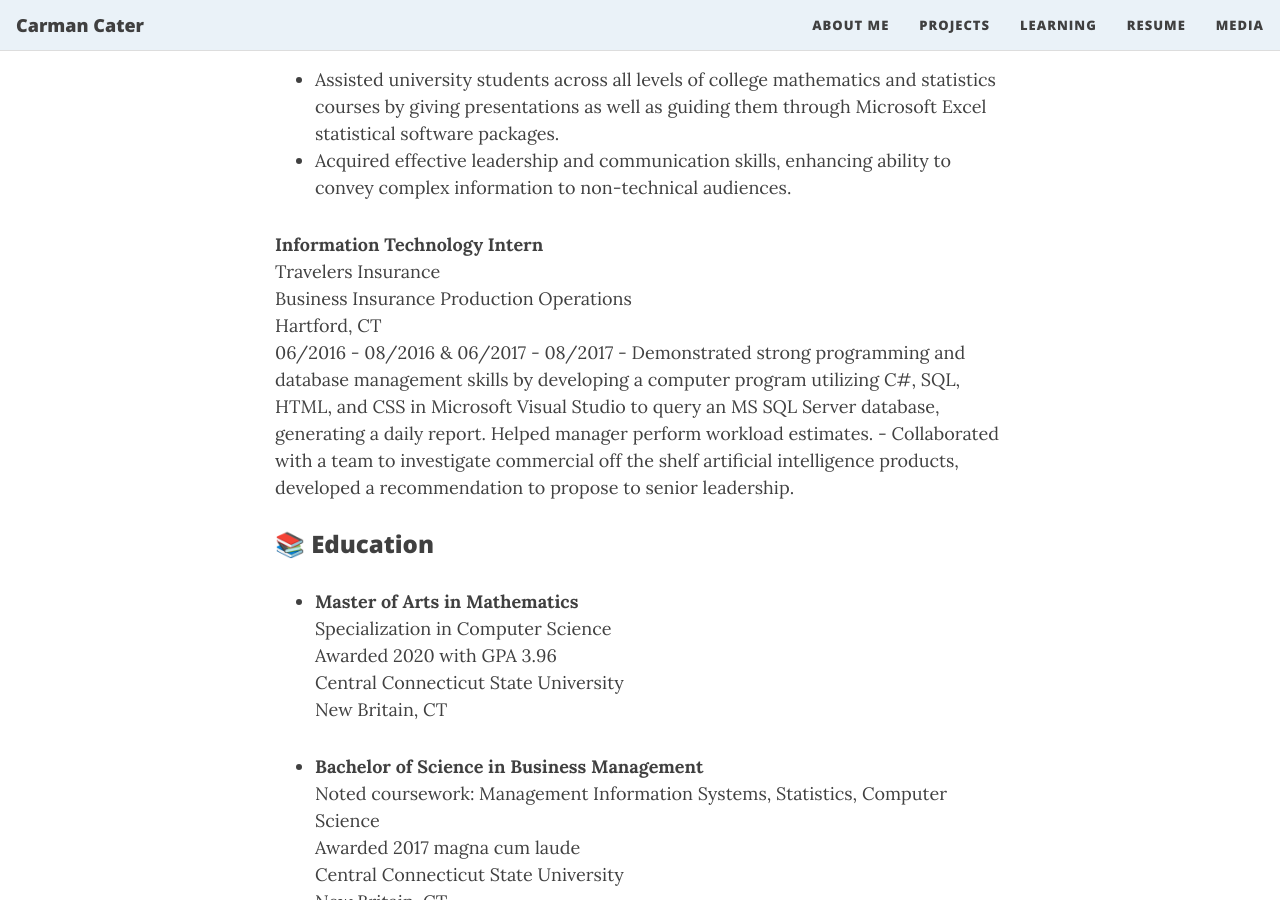
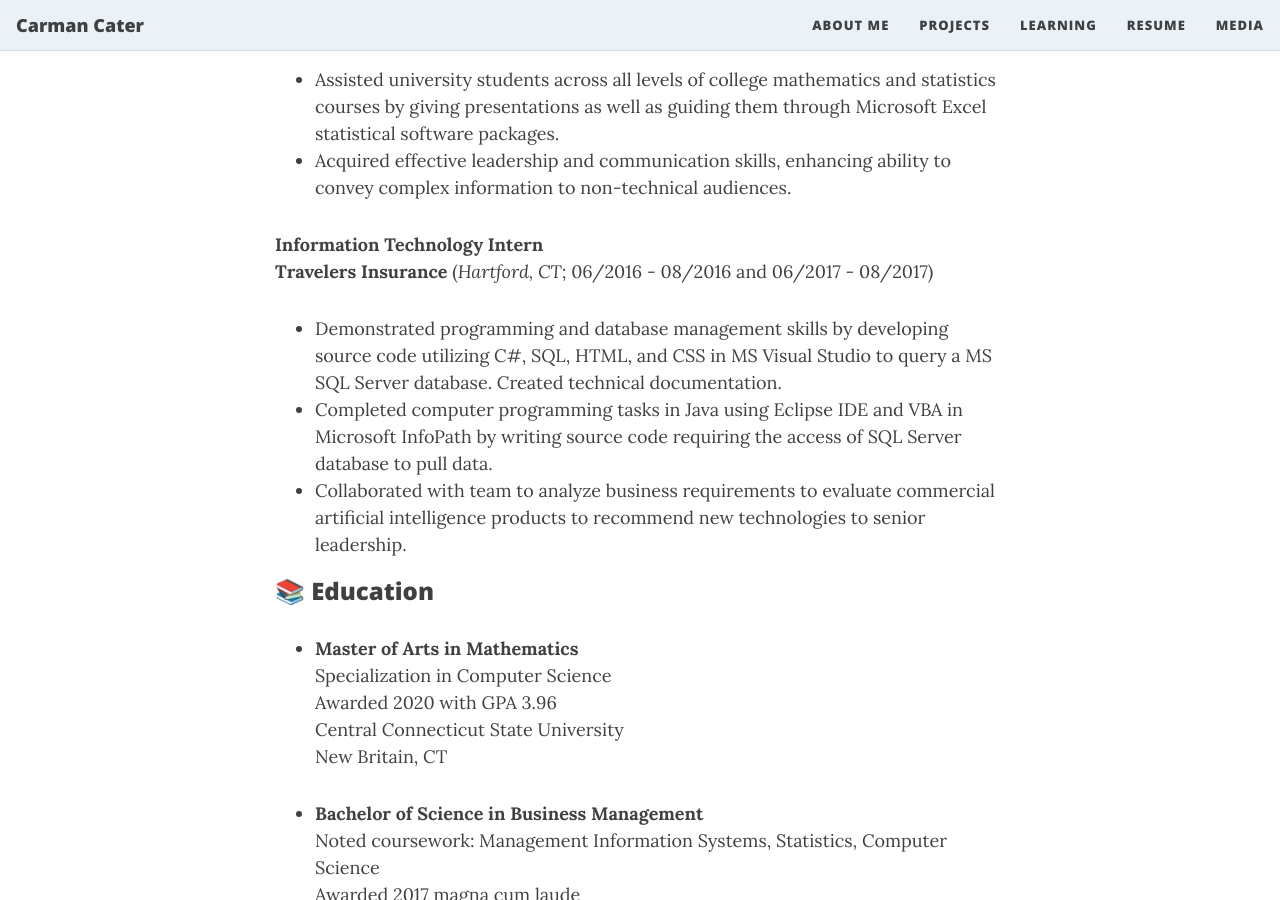
Before and after one commit to carmancater/carmancater.github.io, a Jekyll site: the page built from resume.md, in a window 1280 px wide and 900 px high, scrolled down 1789 px. Built offline with Jekyll 4.4.1, drawn with Linux system fonts in a browser that asks for light colours; nearby versions of some CDN libraries; emoji names are drawn with the system emoji font.

Commit message:
Update resume.md

```diff
--- a/resume.md
+++ b/resume.md
@@ -41,14 +41,10 @@ Rate My Professor reviews: [Central CT State University](https://www.ratemyprofe
 
 
 **Information Technology Intern**
-Travelers Insurance
-Business Insurance Production Operations
-Hartford, CT
-06/2016 - 08/2016 & 06/2017 - 08/2017
-    - Demonstrated strong programming and database management skills by developing a computer program utilizing C#, SQL, HTML, and CSS in Microsoft Visual Studio to query an MS SQL Server database, generating a daily report. Helped manager perform workload estimates.
-    - Collaborated with a team to investigate commercial off the shelf artificial intelligence products, developed a recommendation to propose to senior leadership.
-
-
+**Travelers Insurance** (*Hartford, CT*; 06/2016 - 08/2016 and 06/2017 - 08/2017)
+- Demonstrated programming and database management skills by developing source code utilizing C#, SQL, HTML, and CSS in MS Visual Studio to query a MS SQL Server database. Created technical documentation.
+- Completed computer programming tasks in Java using Eclipse IDE and VBA in Microsoft InfoPath by writing source code requiring the access of SQL Server database to pull data.
+- Collaborated with team to analyze business requirements to evaluate commercial artificial intelligence products to recommend new technologies to senior leadership.
 
 ### :books: Education
 
```
